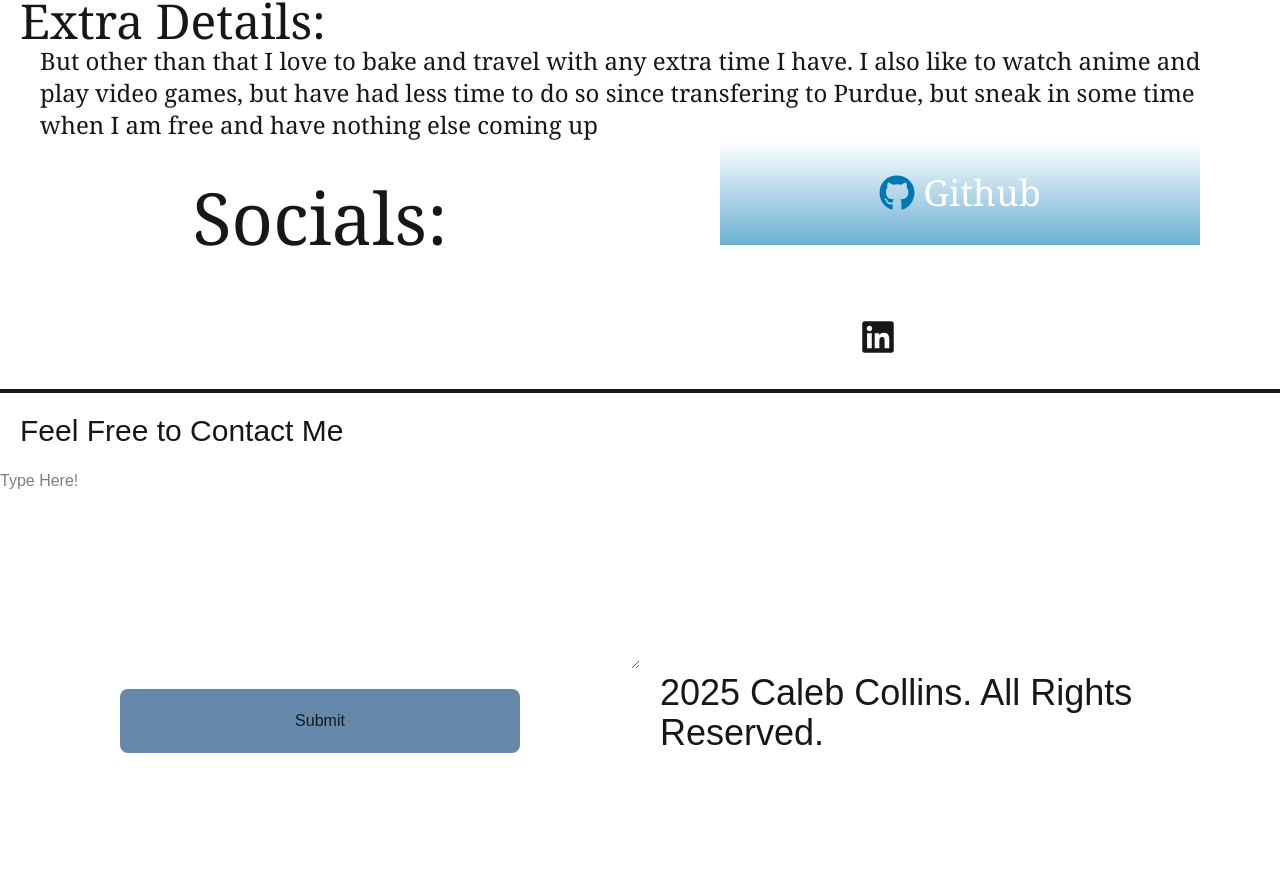
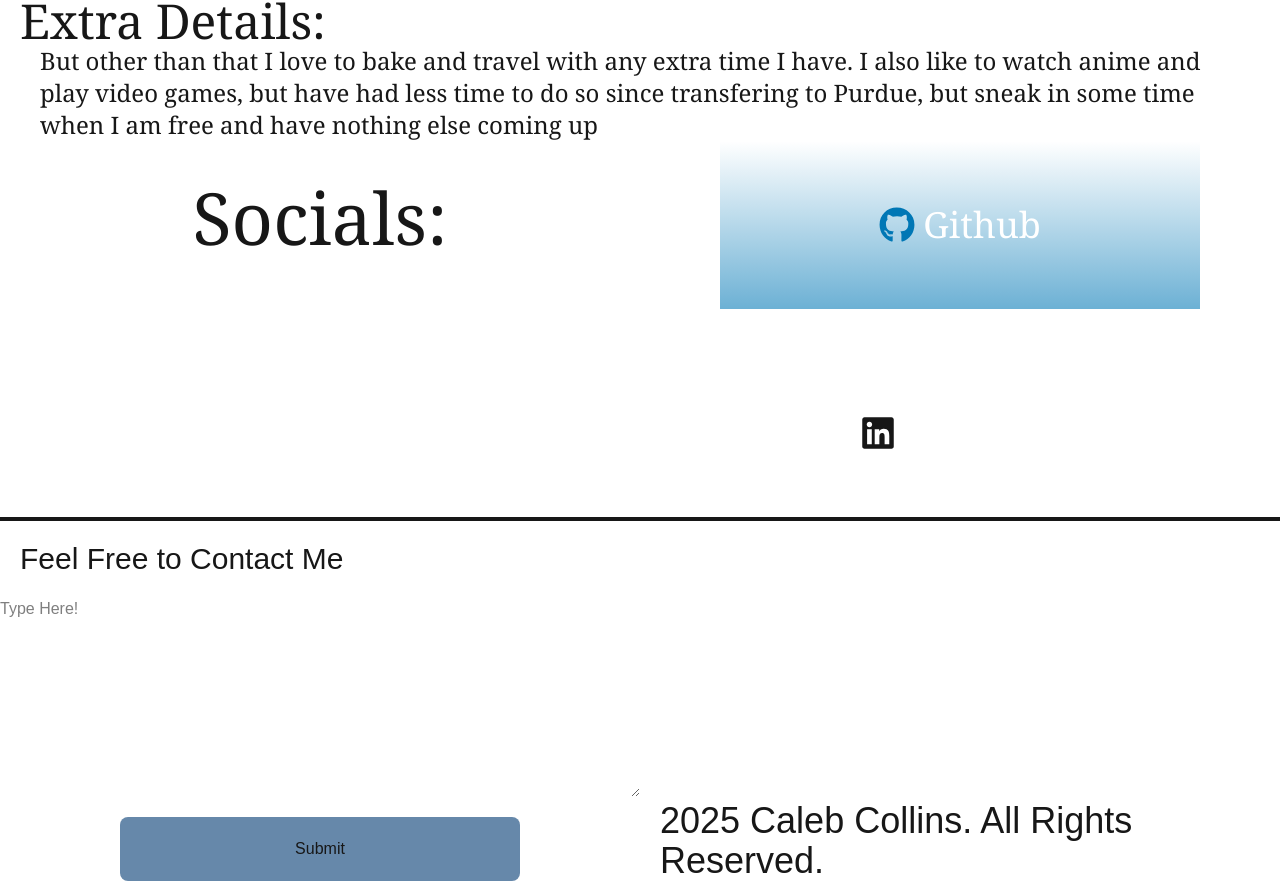
Before and after one commit to Collicae/Portfolio, a Next.js app: page /about in a window 1280 px wide. Shown: the part 1219-2100 px from the top of the page. Before the commit the page ends 1972 px from the top, so only its background shows below. Built offline with nearby package versions, Linux system fonts and the light colour scheme.

Commit message:
added the links for the GitHub and LinkedIN in About page

```diff
--- a/app/about/page.tsx
+++ b/app/about/page.tsx
@@ -28,8 +28,8 @@ type SocialDirectoryProp = {
 //Names and links to my other programming accounts
 //Should only keep 4 or less at a time to not overextent footer
 const socialsDirectory: SocialDirectoryProp[] = [
-    {name: 'Github', link: '#', icon: FaGithub, color: '#0077B5'},
-    {name: 'LinkedIn', link: '#', icon: FaLinkedin, color: '#8e8989'},
+    {name: 'Github', link: 'https://github.com/Collicae', icon: FaGithub, color: '#0077B5'},
+    {name: 'LinkedIn', link: 'https://www.linkedin.com/in/caleb-collins-4b364b336', icon: FaLinkedin, color: '#8e8989'},
 ]
 
 export default function About() {
@@ -134,16 +134,24 @@ export default function About() {
                     const Icon = item.icon;
                     const currentLink = selectedLink === index
                     return (
-                        <div key={index} className="flex justify-center gap-2 items-center text-2xl md:text-4xl p-2 md:p-8 md:mx-20 cursor-pointer"
+                        <a
+                            key={index}
+                            href={item.link}
+                            target="_blank"
+                            rel="noopener noreferrer"
                             onClick={() => setSelectedLink(index)}
+                             className="flex justify-center gap-2 items-center text-2xl md:text-4xl p-2 md:p-8 md:mx-20 cursor-pointer"
                             style={
                                 currentLink
                                   ? {
                                       background: `linear-gradient(to top, ${item.color}93, transparent)`,
-                                color: `${item.color}`,
+                                      color: item.color,
                                     }
                                   : {}
                               }
+                            >
+                            <div
+                                className="flex justify-center gap-2 items-center text-2xl md:text-4xl p-2 md:p-8 md:mx-20 cursor-pointer"
                             >
                                 <Icon
                                 style={
@@ -156,6 +164,7 @@ export default function About() {
                                 />
                                 <p className="text-white">{item.name}</p>
                             </div>
+                            </a>
                     )
                     })}
 
```
Lines whose indentation alone changed are shown as unchanged.
